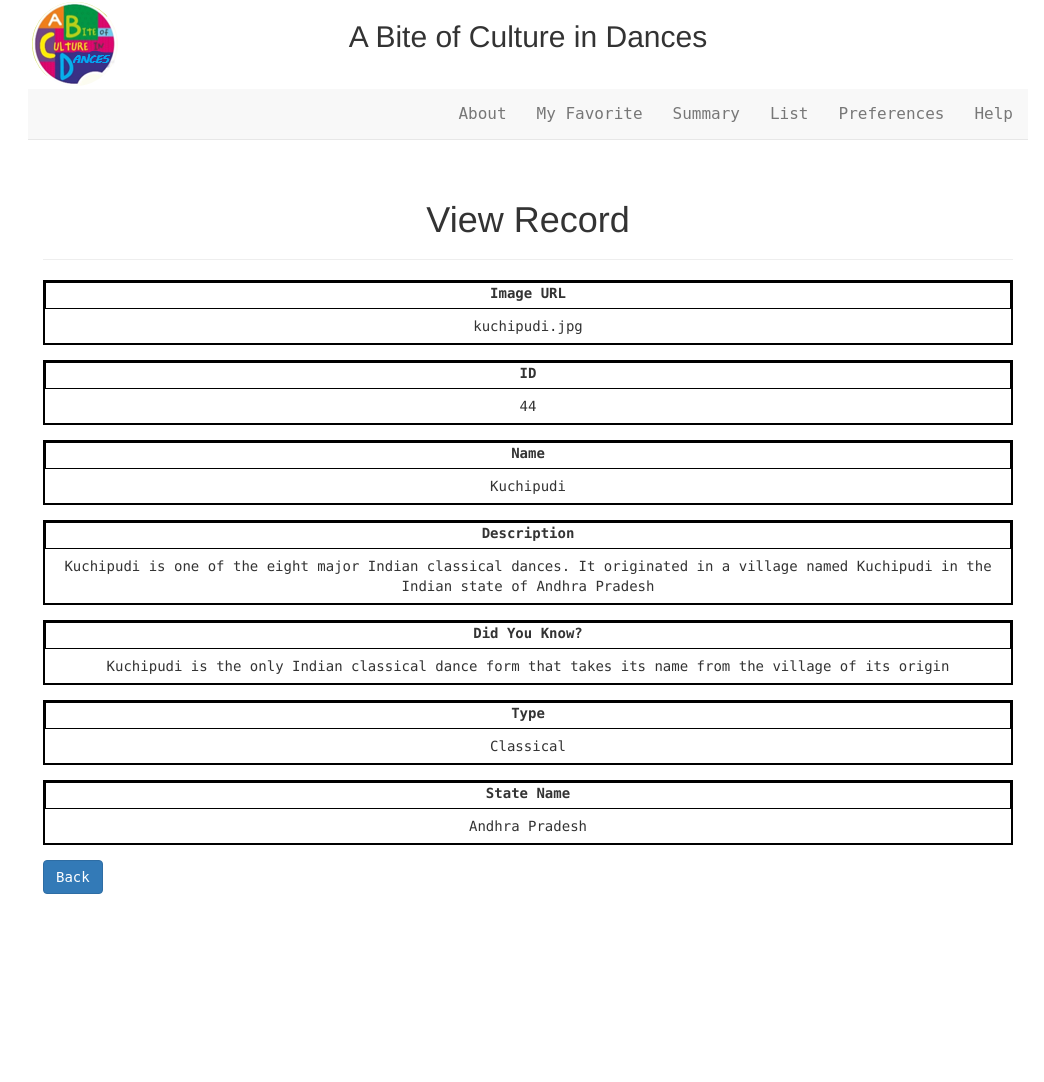
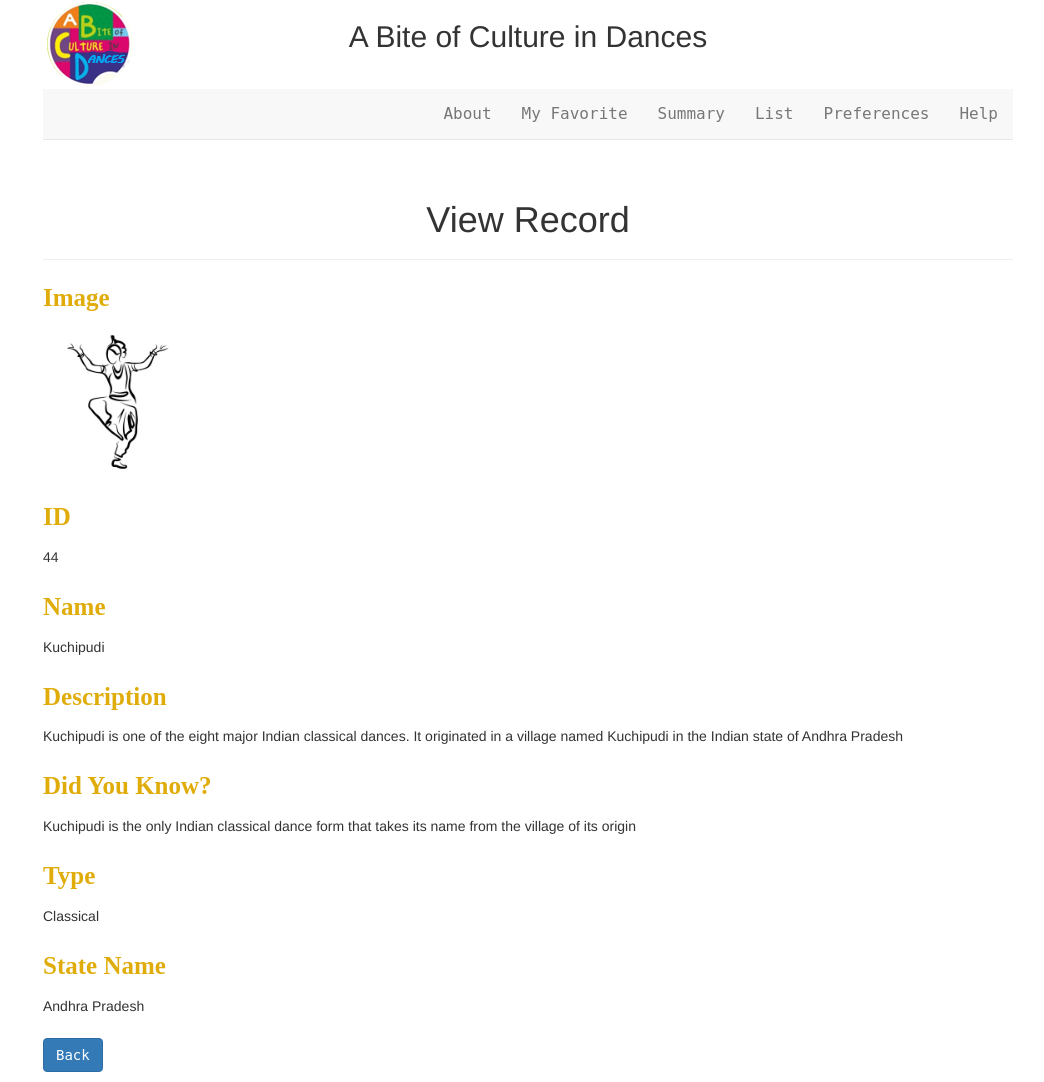
Before and after one commit to tarabudampati/cs321-abcd, a PHP site: page /read.php?id=44 in a window 1280 px wide. Shown: the whole page, without its empty margins (112-1156 px from the left). Before the commit the page ends 894 px from the top, so only its background shows below. Run offline with PHP 8.4, Linux system fonts and the light colour scheme; data comes from the database, SQL or seed files in the repository.

Commit message:
added Lakshika's changes

```diff
--- a/read.php
+++ b/read.php
@@ -43,38 +43,40 @@ if(isset($_GET["id"]) && !empty(trim($_GET["id"]))){
 <!DOCTYPE html>
 <html lang="en">
 <head>
-  <title>Bootstrap Example</title>
-  <meta charset="utf-8">
-  <meta name="viewport" content="width=device-width, initial-scale=1">
-  <link rel="stylesheet" href="https://maxcdn.bootstrapcdn.com/bootstrap/3.4.1/css/bootstrap.min.css">
-  <script src="https://ajax.googleapis.com/ajax/libs/jquery/3.5.1/jquery.min.js"></script>
-  <script src="https://maxcdn.bootstrapcdn.com/bootstrap/3.4.1/js/bootstrap.min.js"></script>
-</head>
-<style>
-.form-group {
-  border: 2px solid black;
-  font-family: "Monaco", "Lucinda Console", monospace;
-}
-.form-group {
-  text-align: center;
-}
-.form-group-2 {
-  border: 1px solid black;
+    <meta charset="UTF-8">
+    <title>Project ABCD</title>
+    <link rel="stylesheet" href="https://maxcdn.bootstrapcdn.com/bootstrap/3.3.7/css/bootstrap.css">
+    <script src="https://ajax.googleapis.com/ajax/libs/jquery/1.12.4/jquery.min.js"></script>
+    <script src="https://maxcdn.bootstrapcdn.com/bootstrap/3.3.7/js/bootstrap.js"></script>
+    <style type="text/css">
+label{
+    font-family: Times New Roman;
+    color: rgb(224, 172, 9);
+    font-size: 25px;
 }
  .wrapper{
             width: 1000px;
             margin: 0 auto;
         }
+        .page-header h2{
+            margin-top: 0;
+        }
+        table tr td:last-child a{
+            margin-right: 25px;
+        }
 </style>
+    <meta charset="UTF-8">
+    <title>View Record</title>
+    <link rel="stylesheet" href="https://maxcdn.bootstrapcdn.com/bootstrap/3.3.7/css/bootstrap.css">
+
 </head>
-<body>
-    <div class="wrapper">
-    <?php
+<div class="wrapper">
+        <div class="container-fluid">
+            <?php
                // Include header and nav bar files
                require_once "header.php";
                require_once "nav_bar.php";
             ?>
-        <div class="container-fluid">
             <div class="row">
                 <div class="col-md-12">
                     <div class="page-header">
@@ -82,9 +84,11 @@ if(isset($_GET["id"]) && !empty(trim($_GET["id"]))){
                     </div>
                     <div class="form-group">
                     <div class = "form-group-2">
-                        <label>Image URL</label>
+                        <label>Image</label>
                     </div>
-                        <p class="form-control-static"><?php echo $row['image_url']; ?></p>
+                        <p class="form-control-static">
+                        <img width=150 height=150 src="images/dance_images/<?php echo $row['image_url']; ?>" alt="<?php echo $row['image_url']; ?>"></td>
+                        </p>
                     </div>
                     <div class="form-group">
                     <div class = "form-group-2">
@@ -122,7 +126,7 @@ if(isset($_GET["id"]) && !empty(trim($_GET["id"]))){
                         </div>
                         <p class="form-control-static"><?php echo $row['state_name']; ?></p>
                     </div>
-                    <p><a href="index.php" class="btn btn-primary">Back</a></p>
+                    <p><a href="list.php" class="btn btn-primary">Back</a></p>
                 </div>
             </div>
         </div>
```
